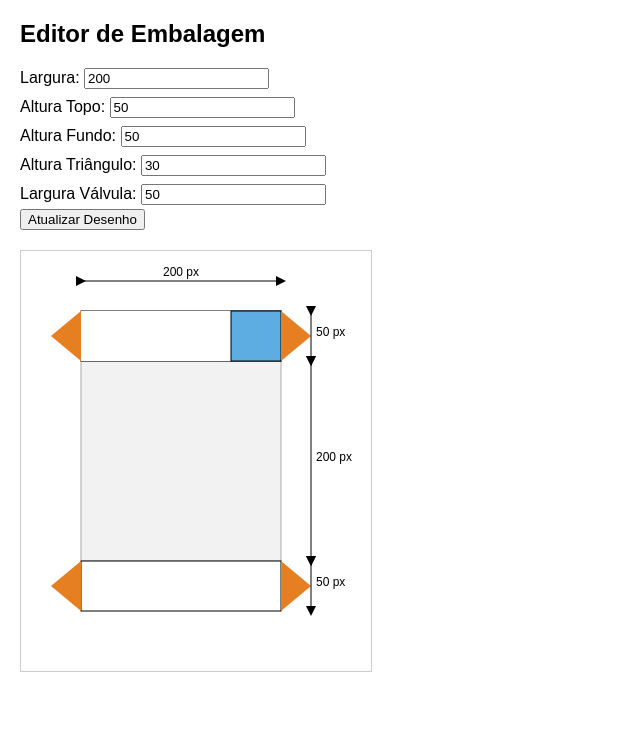
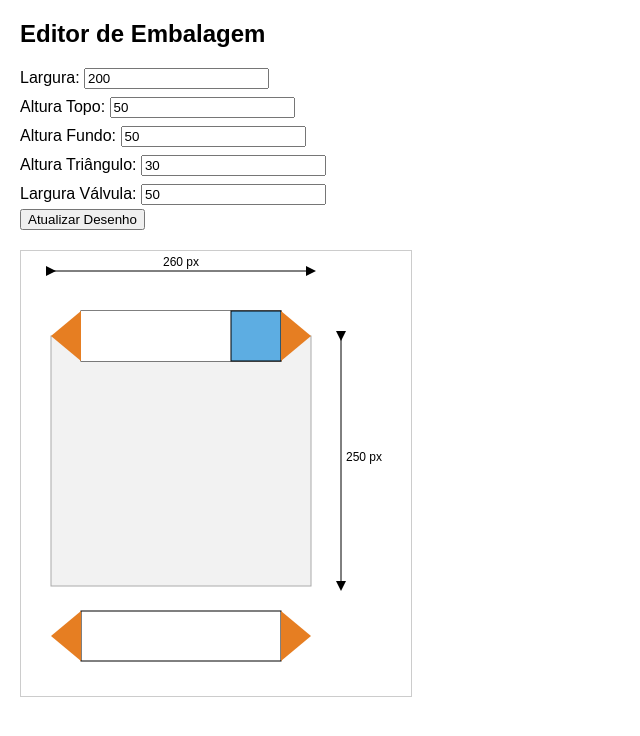
Before and after one commit to Mauthope/tarjas, a plain HTML site: page index.html in a window 1280 px wide. Shown: the whole page, without its empty margins (0-640 px from the left). Drawn offline with Linux system fonts and the light colour scheme.

Commit message:
Update index.html

```diff
--- a/index.html
+++ b/index.html
@@ -3,7 +3,7 @@
 <head>
   <meta charset="UTF-8" />
   <meta name="viewport" content="width=device-width, initial-scale=1.0"/>
-  <title>Editor de Embalagem com Dimensões</title>
+  <title>Editor de Embalagem com Corpo Geométrico</title>
   <style>
     body {
       font-family: Arial, sans-serif;
@@ -47,21 +47,23 @@
       const triangulo = +document.getElementById('triangulo').value;
       const valvula = +document.getElementById('valvula').value;
 
-      const corpoAltura = 200; // altura fixa visível entre os triângulos
       const offsetX = 60;
       const offsetY = 30;
-      const totalHeight = topo + corpoAltura + fundo + 2 * triangulo;
-      const dimX = offsetX + largura + 30;
+      const corpoY = offsetY + triangulo + topo / 2;
+      const corpoHeight = topo / 2 + fundo / 2 + 200; // 200 = altura interna arbitrária
+      const corpoX = offsetX - triangulo;
+      const corpoWidth = largura + triangulo * 2;
 
-      svg.setAttribute('width', largura + 150);
+      const totalHeight = triangulo + topo + corpoHeight + fundo / 2 + triangulo;
+
+      const dimX = corpoX + corpoWidth + 30;
+
+      svg.setAttribute('width', corpoX + corpoWidth + 100);
       svg.setAttribute('height', totalHeight + 60);
-
-      const corpoY = offsetY + triangulo + topo;
-      const corpoHeight = corpoAltura;
 
       svg.innerHTML = `
         <!-- Corpo (ao fundo) -->
-        <rect x="${offsetX}" y="${corpoY}" width="${largura}" height="${corpoHeight}" fill="#f2f2f2" stroke="#aaa" />
+        <rect x="${corpoX}" y="${corpoY}" width="${corpoWidth}" height="${corpoHeight}" fill="#f2f2f2" stroke="#aaa" />
 
         <!-- Topo -->
         <rect x="${offsetX}" y="${offsetY + triangulo}" width="${largura}" height="${topo}" fill="white" stroke="#000"/>
@@ -69,7 +71,7 @@
         <rect x="${offsetX + largura - valvula}" y="${offsetY + triangulo}" width="${valvula}" height="${topo}" fill="#5dade2" stroke="#000" />
 
         <!-- Fundo -->
-        <rect x="${offsetX}" y="${offsetY + triangulo + topo + corpoAltura}" width="${largura}" height="${fundo}" fill="white" stroke="#000"/>
+        <rect x="${offsetX}" y="${offsetY + triangulo + topo + corpoHeight}" width="${largura}" height="${fundo}" fill="white" stroke="#000"/>
 
         <!-- Dobras topo (triângulos invertidos) -->
         <polygon points="
@@ -83,26 +85,20 @@
 
         <!-- Dobras fundo (triângulos invertidos) -->
         <polygon points="
-          ${offsetX},${offsetY + triangulo + topo + corpoAltura}
-          ${offsetX - triangulo},${offsetY + triangulo + topo + corpoAltura + fundo / 2}
-          ${offsetX},${offsetY + triangulo + topo + corpoAltura + fundo}" fill="#e67e22"/>
+          ${offsetX},${offsetY + triangulo + topo + corpoHeight}
+          ${offsetX - triangulo},${offsetY + triangulo + topo + corpoHeight + fundo / 2}
+          ${offsetX},${offsetY + triangulo + topo + corpoHeight + fundo}" fill="#e67e22"/>
         <polygon points="
-          ${offsetX + largura},${offsetY + triangulo + topo + corpoAltura}
-          ${offsetX + largura + triangulo},${offsetY + triangulo + topo + corpoAltura + fundo / 2}
-          ${offsetX + largura},${offsetY + triangulo + topo + corpoAltura + fundo}" fill="#e67e22"/>
+          ${offsetX + largura},${offsetY + triangulo + topo + corpoHeight}
+          ${offsetX + largura + triangulo},${offsetY + triangulo + topo + corpoHeight + fundo / 2}
+          ${offsetX + largura},${offsetY + triangulo + topo + corpoHeight + fundo}" fill="#e67e22"/>
 
         <!-- Dimensões -->
-        <line x1="${offsetX}" y1="${offsetY}" x2="${offsetX + largura}" y2="${offsetY}" stroke="black" marker-start="url(#arrow)" marker-end="url(#arrow)"/>
-        <text x="${offsetX + largura / 2}" y="${offsetY - 5}" text-anchor="middle" font-size="12">${largura} px</text>
-
-        <line x1="${dimX}" y1="${offsetY + triangulo}" x2="${dimX}" y2="${offsetY + triangulo + topo}" stroke="black" marker-start="url(#arrow)" marker-end="url(#arrow)"/>
-        <text x="${dimX + 5}" y="${offsetY + triangulo + topo / 2}" font-size="12">${topo} px</text>
+        <line x1="${corpoX}" y1="${offsetY - 10}" x2="${corpoX + corpoWidth}" y2="${offsetY - 10}" stroke="black" marker-start="url(#arrow)" marker-end="url(#arrow)"/>
+        <text x="${corpoX + corpoWidth / 2}" y="${offsetY - 15}" text-anchor="middle" font-size="12">${corpoWidth} px</text>
 
         <line x1="${dimX}" y1="${corpoY}" x2="${dimX}" y2="${corpoY + corpoHeight}" stroke="black" marker-start="url(#arrow)" marker-end="url(#arrow)"/>
-        <text x="${dimX + 5}" y="${corpoY + corpoHeight / 2}" font-size="12">${corpoAltura} px</text>
-
-        <line x1="${dimX}" y1="${offsetY + triangulo + topo + corpoAltura}" x2="${dimX}" y2="${offsetY + triangulo + topo + corpoAltura + fundo}" stroke="black" marker-start="url(#arrow)" marker-end="url(#arrow)"/>
-        <text x="${dimX + 5}" y="${offsetY + triangulo + topo + corpoAltura + fundo / 2}" font-size="12">${fundo} px</text>
+        <text x="${dimX + 5}" y="${corpoY + corpoHeight / 2}" font-size="12">${corpoHeight} px</text>
 
         <defs>
           <marker id="arrow" markerWidth="10" markerHeight="10" refX="5" refY="5" orient="auto" markerUnits="strokeWidth">
```
